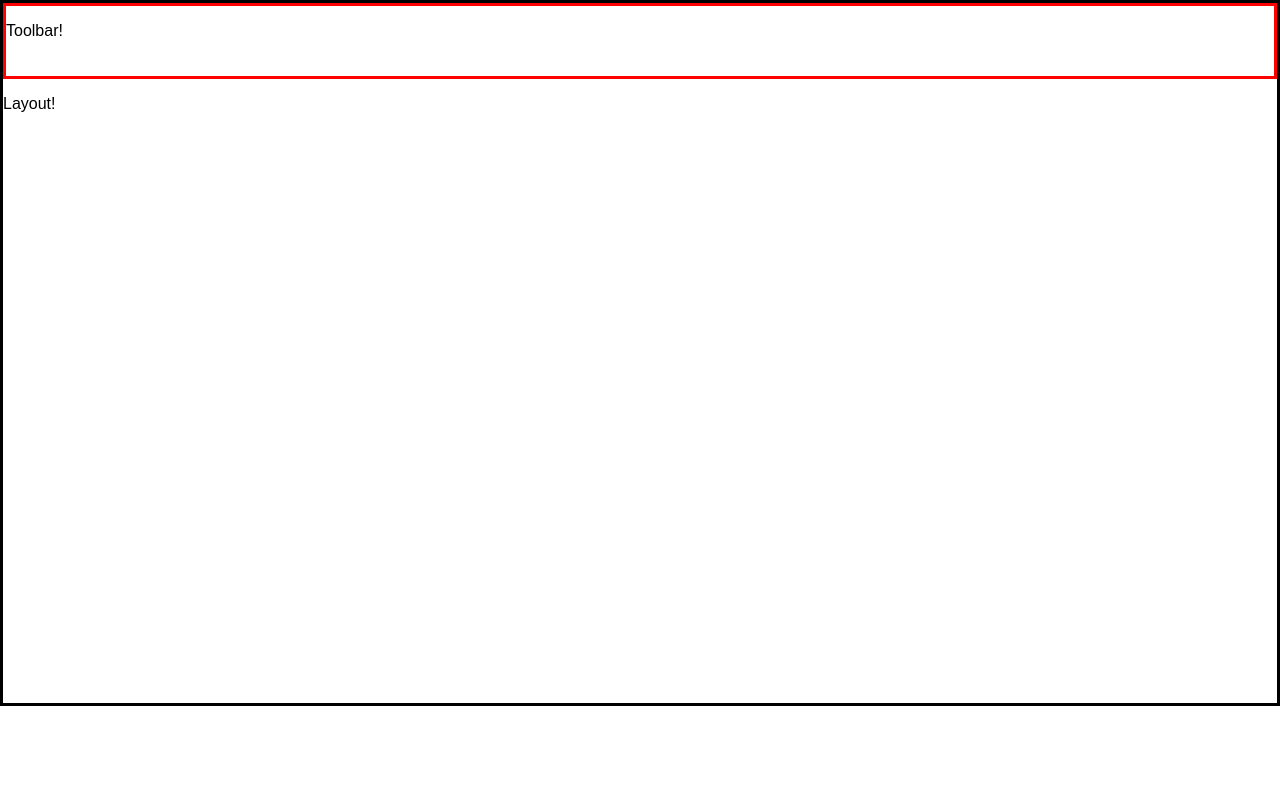
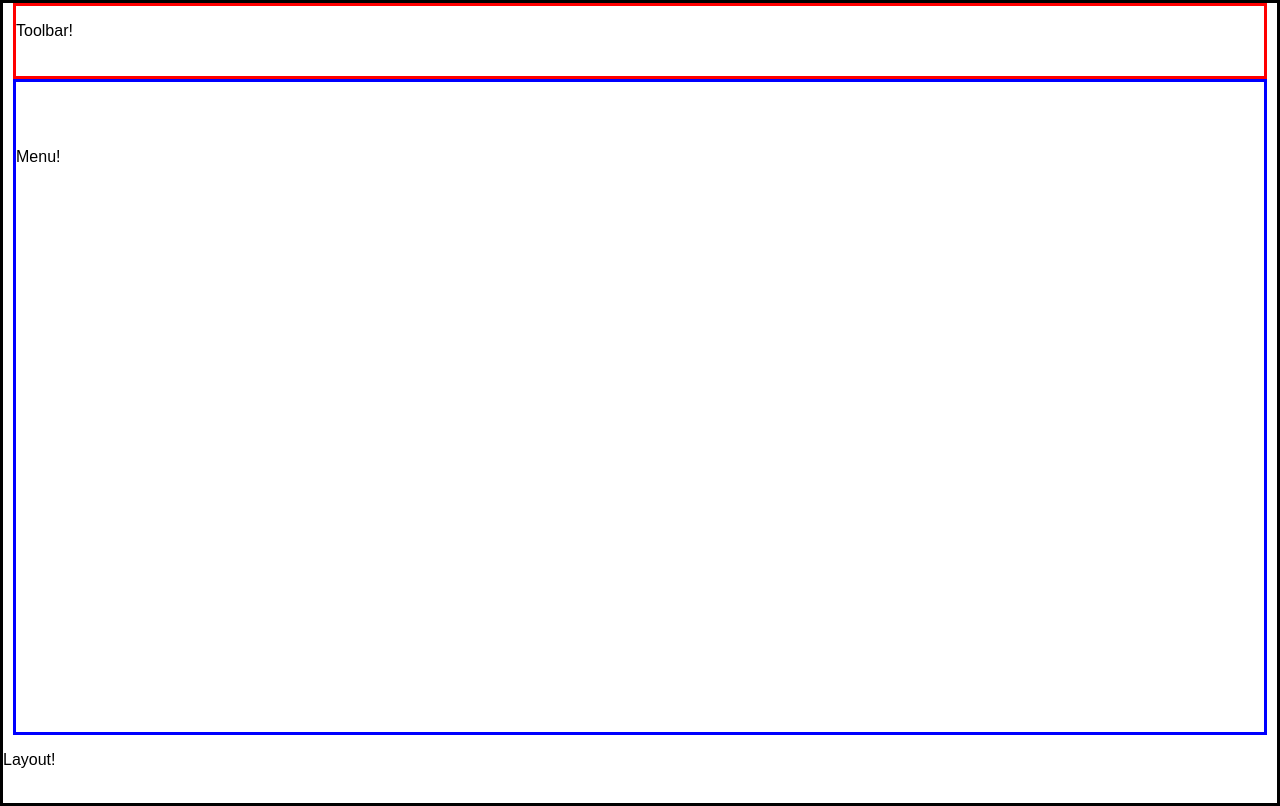
Before and after one commit to bananno/store-order, a React app: page / in a window 1280 px wide. Built offline with nearby package versions, Linux system fonts and the light colour scheme.

Commit message:
Add menu and toolbar to layout and style with borders

```diff
--- a/src/components/Layout/Layout.css
+++ b/src/components/Layout/Layout.css
@@ -1,4 +1,4 @@
 .Layout {
     border: solid black;
-    height: 700px;
+    height: 800px;
 }
--- a/src/components/Layout/Layout.js
+++ b/src/components/Layout/Layout.js
@@ -1,11 +1,13 @@
 import React from 'react';
 import classes from './Layout.css';
 import Toolbar from '../Toolbar/Toolbar';
+import Menu from '../Menu/Menu';
 
 const Layout = (props) => {
   return (
     <div className={classes.Layout}>
       <Toolbar />
+      <Menu />
       <p>Layout!</p>
     </div>
   );
--- a/src/components/Menu/Menu.css
+++ b/src/components/Menu/Menu.css
@@ -0,0 +1,7 @@
+.Menu {
+    margin-left: 10px;
+    margin-right: 10px;
+    padding-top: 50px;
+    border: solid blue;
+    height: 600px;
+}
--- a/src/components/Menu/Menu.js
+++ b/src/components/Menu/Menu.js
@@ -3,7 +3,11 @@ import classes from './Menu.css';
 import itemList from '../../database/itemList.js';
 
 const Menu = (props) => {
-  return <p>Menu!</p>;
+  return (
+    <div className={classes.Menu}>
+      <p>Menu!</p>
+    </div>
+  );
 };
 
 export default Menu;
--- a/src/components/Toolbar/Toolbar.css
+++ b/src/components/Toolbar/Toolbar.css
@@ -1,4 +1,6 @@
 .Toolbar {
+    margin-left: 10px;
+    margin-right: 10px;
     border: solid red;
     height: 70px;
 }
```
